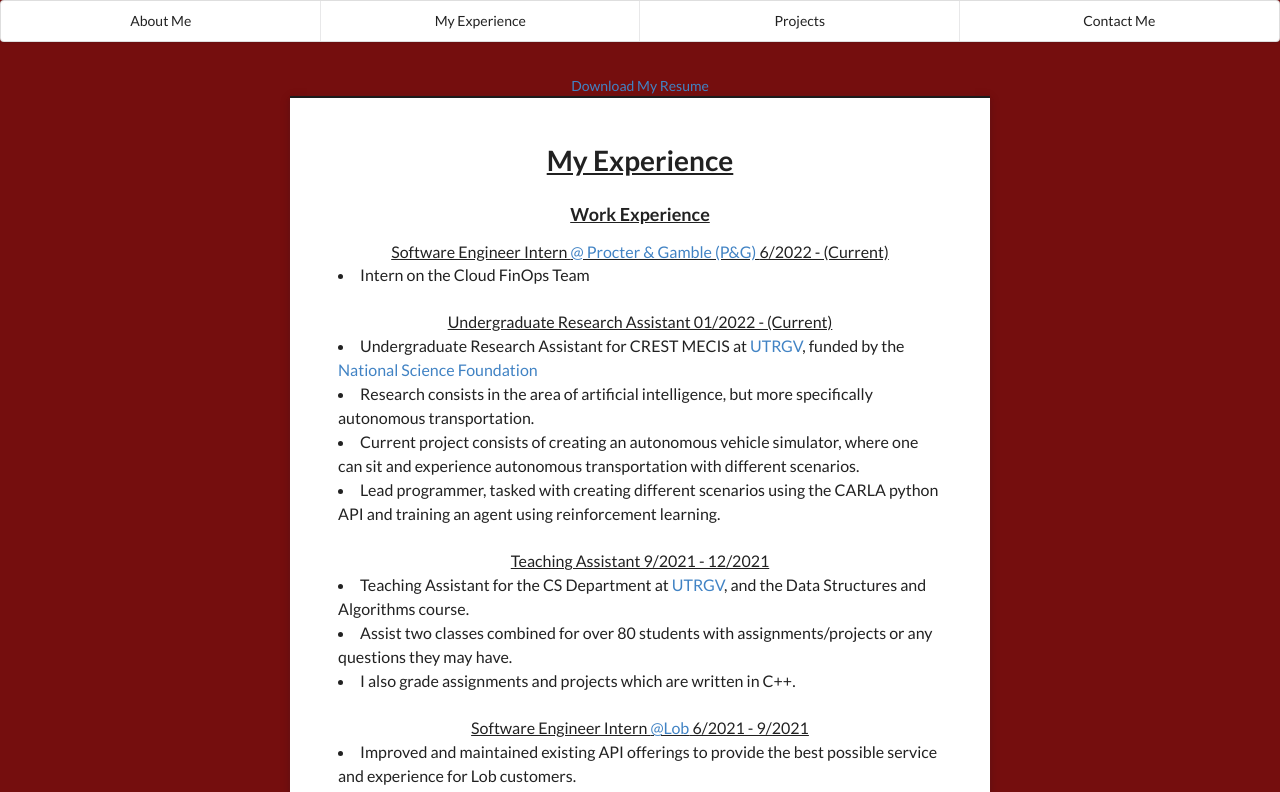
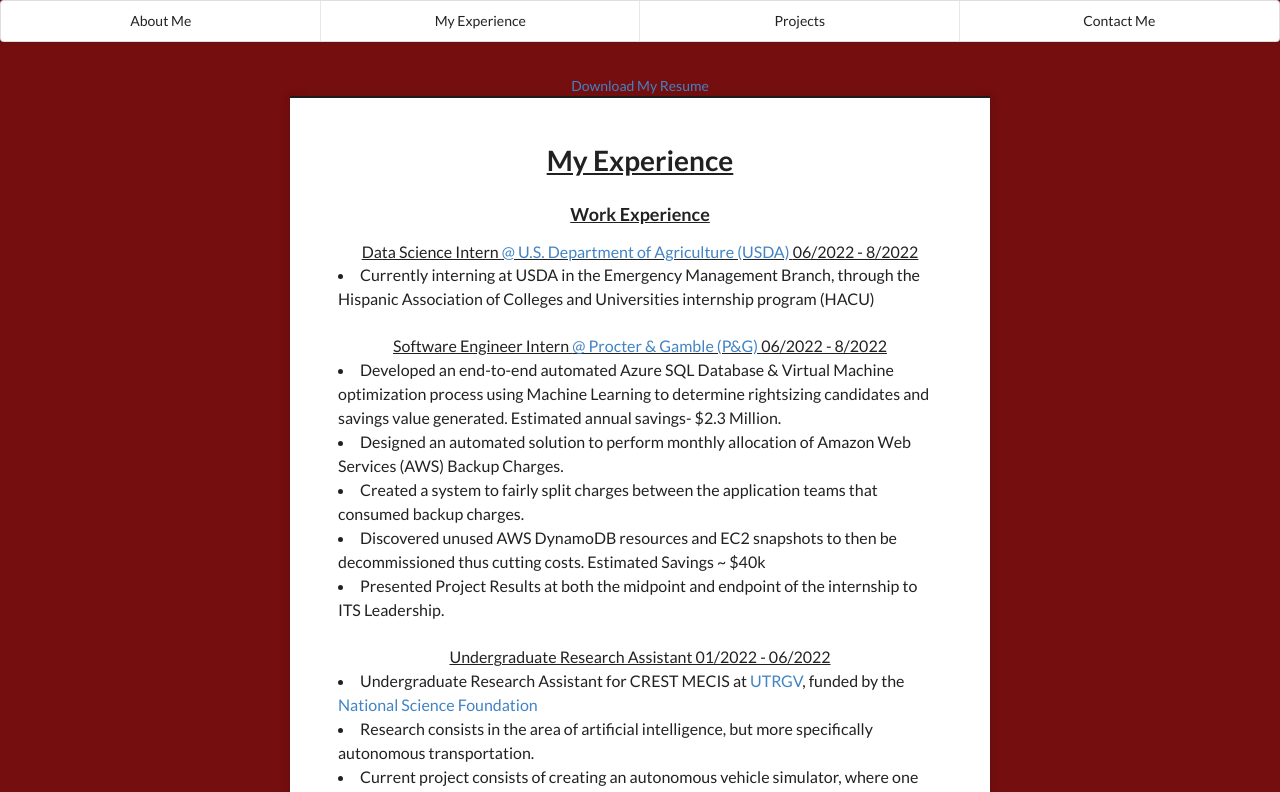
Before and after one commit to Martje55555/Martje55555.github.io, a React (Create React App) app: page /#/MyExperience in a window 1280 px wide. Shown: the top 792 px of the page. Built offline with nearby package versions, Linux system fonts and the light colour scheme.

Commit message:
update experience

```diff
--- a/src/components/AboutMe.js
+++ b/src/components/AboutMe.js
@@ -1,7 +1,7 @@
 import React from 'react';
 
 import './Home.css';
-import resumePDF from '../public/images/Jesus_Martinez_Resume.pdf';
+import resumePDF from '../public/images/Jesus_Martinez_2022.pdf';
 
 const AboutMe = () => {
 
@@ -23,12 +23,19 @@ const AboutMe = () => {
 
                 <h3 className="ui centered header"><u>Work Experience</u></h3>
 
-                <center><p><u>Software Engineer Intern <a target='_blank' href={'https://www.lob.com/'}>@ Procter & Gamble (P&G) </a>  6/2022 - (Current)</u></p></center>
-                <li>Intern on the Cloud FinOps Team</li>
-
+                <center><p><u>Data Science Intern <a target='_blank' href={'https://www.usda.gov/da/ohs'}>@ U.S. Department of Agriculture (USDA) </a>  06/2022 - 8/2022 </u></p></center>
+                <li>Currently interning at USDA in the Emergency Management Branch, through the Hispanic Association of Colleges and Universities internship program (HACU) </li>
                 <br />
 
-                <center><p><u>Undergraduate Research Assistant 01/2022 - (Current)</u></p></center>
+                <center><p><u>Software Engineer Intern <a target='_blank' href={'https://www.lob.com/'}>@ Procter & Gamble (P&G) </a>  06/2022 - 8/2022 </u></p></center>
+                <li>Developed an end-to-end automated Azure SQL Database & Virtual Machine optimization process using Machine Learning to determine rightsizing candidates and savings value generated. Estimated annual savings- $2.3 Million.</li>
+                <li>Designed an automated solution to perform monthly allocation of Amazon Web Services (AWS) Backup Charges.</li>
+                <li>Created a system to fairly split charges between the application teams that consumed backup charges.</li>
+                <li>Discovered unused AWS DynamoDB resources and EC2 snapshots to then be decommissioned thus cutting costs. Estimated Savings ~ $40k</li>
+                <li>Presented Project Results at both the midpoint and endpoint of the internship to ITS Leadership.</li>
+                <br />
+
+                <center><p><u>Undergraduate Research Assistant 01/2022 - 06/2022</u></p></center>
                 <li>Undergraduate Research Assistant for CREST MECIS at <a target="_blank" href={"https://www.utrgv.edu/innovation/news/news-stories/crest/index.htm"}>UTRGV</a>, funded by the <a target="_blank" href={"https://www.nsf.gov/awardsearch/showAward?AWD_ID=2112650&HistoricalAwards=false"}>National Science Foundation</a></li>
                 <li>Research consists in the area of artificial intelligence, but more specifically autonomous transportation.</li>
                 <li>Current project consists of creating an autonomous vehicle simulator, where one can sit and experience autonomous
@@ -37,14 +44,14 @@ const AboutMe = () => {
 
                 <br />
 
-                <center><p><u>Teaching Assistant 9/2021 - 12/2021</u></p></center>
+                <center><p><u>Teaching Assistant 09/2021 - 12/2021</u></p></center>
                 <li>Teaching Assistant for the CS Department at <a target="_blank" href={"https://www.utrgv.edu/csci/"}>UTRGV</a>, and the Data Structures and Algorithms course.</li>
                 <li>Assist two classes combined for over 80 students with assignments/projects or any questions they may have.</li>
                 <li>I also grade assignments and projects which are written in C++.</li>
 
                 <br />
 
-                <center><p><u>Software Engineer Intern <a target='_blank' href={'https://www.lob.com/'}>@Lob</a>  6/2021 - 9/2021</u></p></center>
+                <center><p><u>Software Engineer Intern <a target='_blank' href={'https://www.lob.com/'}>@Lob</a>  06/2021 - 09/2021</u></p></center>
                 <li>Improved and maintained existing API offerings to provide the best possible service and experience for Lob customers.</li>
                 <li>Created endpoints for employees to process requests to redact personal information from databases which reduced workload from engineers and possible user error.</li>
                 <li>Created development environment using Docker for local development and testing for redactions project.</li>
@@ -53,7 +60,7 @@ const AboutMe = () => {
 
                 <h3 className="ui centered header"><u>Other Experience</u></h3>
 
-                <center> <p><u>UTRGV Frontera Devs Lead 1/2022 - (current)</u></p></center>
+                <center> <p><u>UTRGV Frontera Devs Lead 01/2022 - (current)</u></p></center>
                 <center><p>
                     Programs Lead driving the first inaugural Frontera Devs hackathon and leading a team to help us cross the finish line.
                 </p> </center>
--- a/src/components/Home.js
+++ b/src/components/Home.js
@@ -33,14 +33,10 @@ const Home = () => {
                     I attended High School at Mission High School and graduated in 2018.
                     I graduated as a Mission Merit, and in the top 10% of my class. I am
                     currently a Senior attending the University of Texas Rio Grande Valley,
-                    pursuing a degree in Computer Engineering. When I am not studying I enjoy
-                    playing video games, watching sports and training Brazilian Jiu-Jitsu. I previously worked
-                    as a Software Engineer Intern at <a href="https://www.lob.com/" target="_blank">Lob </a>
-                    where we build APIs to Increase Connectivity Between the Offline and Online Worlds.
-                    I currently work as an Undergraduate Research Assistant in the area of artificical intelligence,
-                    but more specifically in autonomous transportation, a project funded by the NSF and as a member of the
-                    <a target={"_blank"} href={"https://fatemehnazari.weebly.com/"}> H-SMART Lab</a>. I am also a Software
-                    Engineer Intern at P&G for the Summer of 2022.
+                    pursuing a degree in Computer Engineering. I am currently a Data Science
+                    Intern at USDA for the Fall of 2022. My interests include Machine Learning,
+                    Back-End Development, and Application Security. When I am not studying or working
+                    my hobbies include Brazilian Jiu-Jitsu (BJJ), Basketball, and Video Games.
                 </b></p></center>
 
             </div>
```
Also changed, not shown: 2 other files (tests, documents, lock files or other folders).
